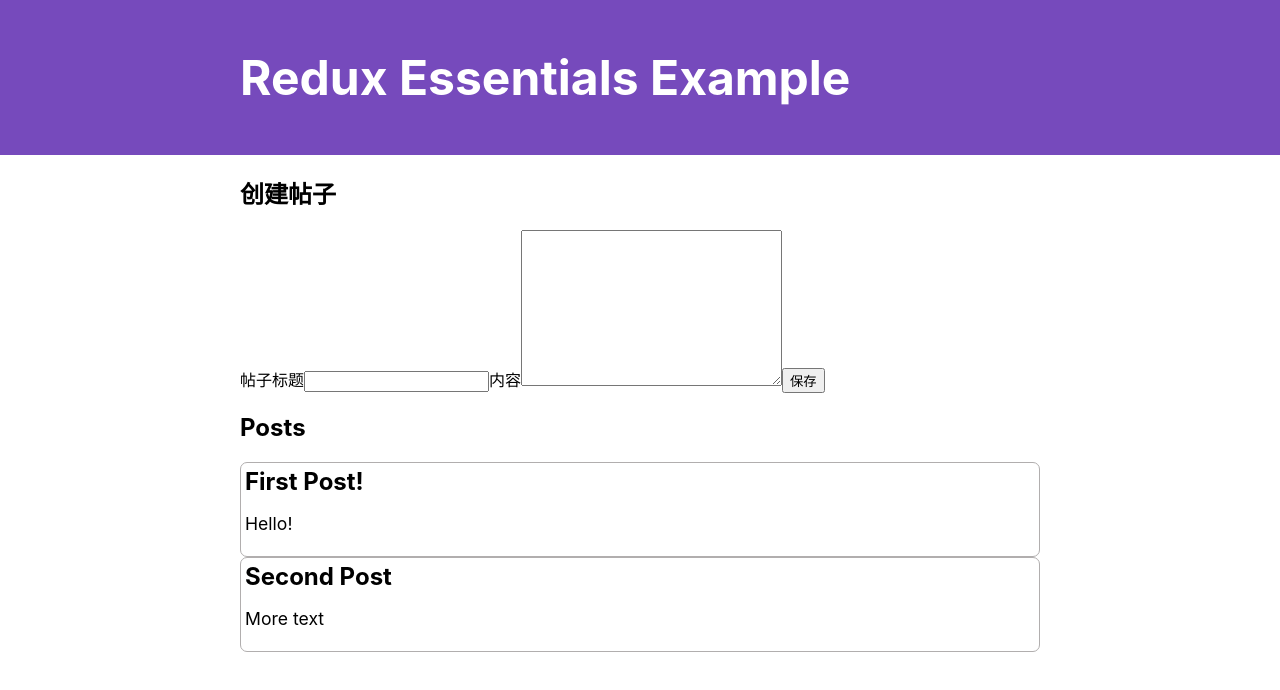
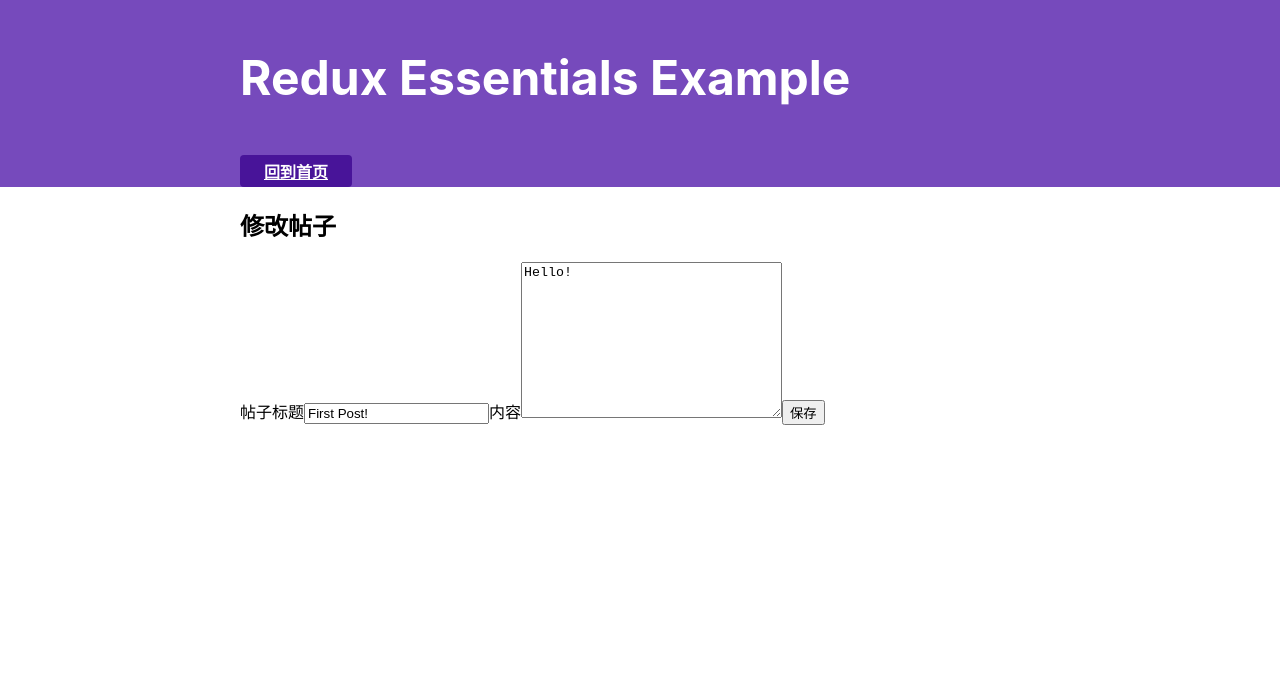
Before and after one commit to liuyuai/react, a React (Create React App) app: page /editPost/1 in a window 1280 px wide. Before the commit this address led to /. Shown: the top 690 px of the page. Built offline with nearby package versions, Linux system fonts and the light colour scheme; what miragejs, txtgen would draw is missing.

Commit message:
学习 redux

```diff
--- a/src/App.js
+++ b/src/App.js
@@ -8,6 +8,8 @@
 
 import {PostsList} from "./features/posts/PostsList";
 import { AddPostForm } from "./features/posts/AddPostForm";
+import {SinglePostPage} from "./features/posts/SinglePostPage";
+import {EditPostForm} from "./features/posts/EditPostForm";
 
 import { Navbar } from './app/Navbar'
 
@@ -27,6 +29,8 @@
               </>
             )}
           />
+          <Route exact path="/posts/:postId" component={SinglePostPage} ></Route>
+          <Route exact path="/editPost/:postId" component={EditPostForm} ></Route>
           <Redirect to="/" />
         </Switch>
       </div>
--- a/src/app/Navbar.js
+++ b/src/app/Navbar.js
@@ -1,13 +1,15 @@
 import React from 'react'
+import {Link} from 'react-router-dom'
 
 export const Navbar = () => {
   return (
     <nav>
       <section>
         <h1>Redux Essentials Example</h1>
-
         <div className="navContent">
-          <div className="navLinks"></div>
+          <div className="navLinks">
+            <Link to="/">回到首页</Link>
+          </div>
         </div>
       </section>
     </nav>
--- a/src/features/posts/AddPostForm.js
+++ b/src/features/posts/AddPostForm.js
@@ -17,11 +17,7 @@
 
   const onSavePostClicked  = () =>{
     if(title&&content){
-      dispatch(postAdded({
-        id:nanoid(),
-        title,
-        content
-      }))
+      dispatch(postAdded(title,content))
       setTitle('');
       setContent('');
     }
--- /dev/null
+++ b/src/features/posts/EditPostForm.js
@@ -0,0 +1,54 @@
+import React,{useState} from "react";
+import {useDispatch,useSelector} from "react-redux";
+import {useHistory, useParams} from 'react-router-dom'
+import { postUpdated } from './postsSlice'
+
+
+export const EditPostForm = () =>{
+  const { postId } = useParams();
+  const post = useSelector(state => state.posts.find(post => post.id ===postId));
+
+  const [title,setTitle] =useState(post.title);
+  const [content,setContent] = useState(post.content);
+
+  const dispatch = useDispatch();
+  const history = useHistory();
+
+  const onTittleChange =(e) =>{
+    setTitle(e.target.value);
+  };
+  const onContentChange = (e) =>{
+    setContent(e.target.value);
+  };
+  const onSavePostClicked =(e) =>{
+    if(title&&content){
+      dispatch(postUpdated({
+        id: post.id,
+        title,
+        content
+      }));
+      history.push(`/posts/${postId}`)
+    }
+  };
+
+  return (
+    <section>
+      <h2>修改帖子</h2>
+      <form>
+        <label htmlFor="postTitle">
+          帖子标题
+        </label>
+        <input type="text" name="postTitle" value={title} onChange={onTittleChange}/>
+        <label htmlFor="postContent">
+          内容
+        </label>
+        <textarea name="postContent" value={content} onChange={onContentChange} cols="30" rows="10"></textarea>
+        <button type="button" onClick={onSavePostClicked }>
+          保存
+        </button>
+      </form>
+    </section>
+  )
+
+
+};
--- a/src/features/posts/PostsList.js
+++ b/src/features/posts/PostsList.js
@@ -1,5 +1,6 @@
 import React from "react";
 import { useSelector} from "react-redux";
+import {Link} from 'react-router-dom'
 
 
 export const PostsList=()=>{
@@ -8,6 +9,7 @@
       <article className="post-excerpt" key={post.id}>
         <h3>{post.title}</h3>
         <p>{post.content.substring(0,100)}</p>
+        <Link to={`/posts/${post.id}`} className="button muted-button">显示全部</Link>
       </article>
   ));
 
--- /dev/null
+++ b/src/features/posts/SinglePostPage.js
@@ -0,0 +1,35 @@
+import React from "react";
+import {useSelector} from "react-redux";
+import { useParams } from "react-router-dom"
+import { Link } from 'react-router-dom'
+
+
+export const SinglePostPage = (props) =>{
+
+  console.log(props);
+
+  // const url = useParams();
+  // console.log(url);
+
+  const { postId } = useParams();
+
+  const post = useSelector(state =>state.posts.find(post =>post.id===postId));
+  if(!post){
+    return (
+      <section>
+        <h2>帖子没有找到哦</h2>
+      </section>
+    )
+  }
+
+  return (
+    <section>
+      <article>
+        <h2>{post.title}</h2>
+        <p className="post-content">{post.content}</p>
+        <Link to={`/editPost/${postId}`}>修改</Link>
+      </article>
+    </section>
+  )
+
+};
--- a/src/features/posts/postsSlice.js
+++ b/src/features/posts/postsSlice.js
@@ -1,4 +1,4 @@
-import { createSlice} from "@reduxjs/toolkit";
+import {createSlice, nanoid} from "@reduxjs/toolkit";
 
 const initialState =[
   { id: '1', title: 'First Post!', content: 'Hello!' },
@@ -9,12 +9,31 @@
   name: 'posts',
   initialState,
   reducers: {
-    postAdded:(state, action) => {
-      state.push(action.payload)
+    postAdded:{
+      reducer:(state, action) => {
+        state.push(action.payload)
+      },
+        prepare:(title,content) =>{
+        return {
+          payload:{
+            id: nanoid(),
+            title,
+            content
+          }
+        }
+      }
+    },
+    postUpdated:(state, action) => {
+      const {id,title,content} = action.payload;
+      const existingPost = state.find(post => post.id === id);
+      if(existingPost){
+        existingPost.title = title;
+        existingPost.content = content;
+      }
     }
   }
 });
 
-export const {postAdded} = postsSlice.actions;
+export const {postAdded , postUpdated} = postsSlice.actions;
 
 export default postsSlice.reducer
```
